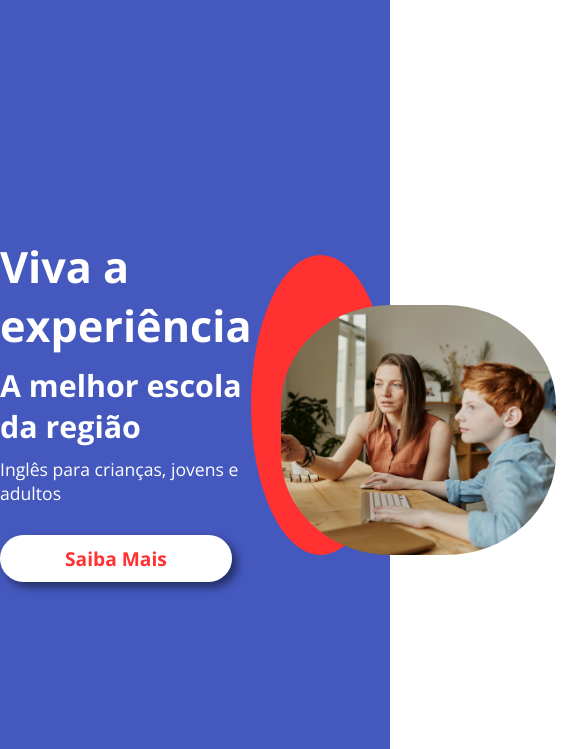
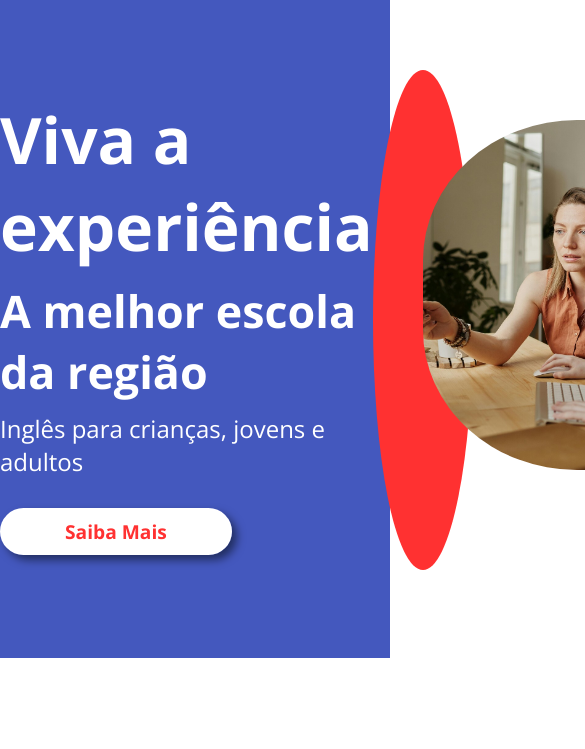
Before and after one commit to DenilsonPereira/YES_Site_de_Curso_de_Ingles, a plain HTML site: page index.html in a window 390 px wide. Shown: the part 95-844 px from the top of the page, 585 px wide, since content can reach past the window. Drawn offline with nearby package versions, Linux system fonts and the light colour scheme.

Commit message:
Update style.css

```diff
--- a/css/style.css
+++ b/css/style.css
@@ -651,7 +651,45 @@ hr {
 /* BREAKPOINTS */
 
 @media (max-width: 1200px){
+    .section1 {
+        display: flex;
+        justify-content: space-evenly;
+        align-items: center;
+        background-color: var(--secondary-color);
+        width: 100%;
+        height: 80vh;
+    }
 
+    h1 {
+        font-size: 4rem;
+    }
+
+    h2 {
+        font-size: 2.8rem;
+    }
+
+    p {
+        font-size: 1.5rem;
+    }
+
+    .section1>div+div {
+        position: relative;
+        width: 500px;
+        height: 500px;
+        background: var(--primary-color);
+        padding: 50px;
+        border-radius: 50%;
+    }
+
+    .section1>div img {
+        display: inline-block;
+        position: absolute;
+        top: 50px;
+        width: 385px;
+        height: 350px;
+        overflow: hidden;
+        border-radius: 40%;
+    }
 }
 
 @media (max-width: 991px){
```
